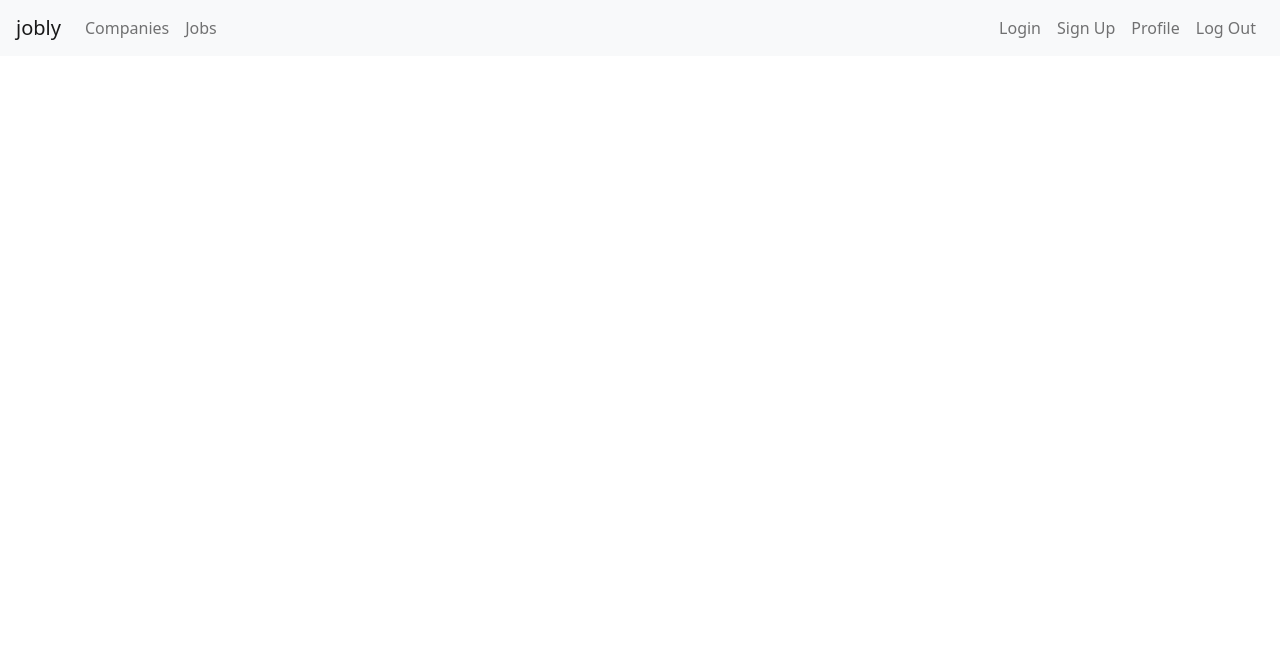
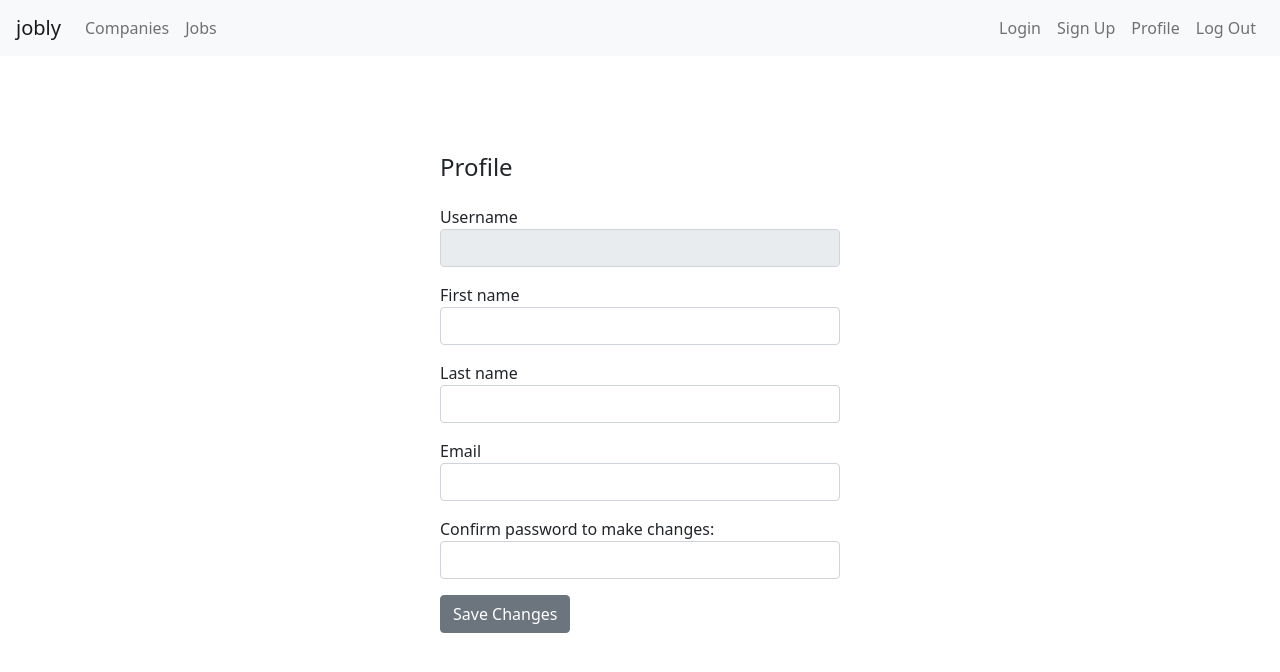
Before and after one commit to fan777/jobly-frontend, a React (Create React App) app: page /profile in a window 1280 px wide. Shown: the top 672 px of the page. Built offline with nearby package versions, Linux system fonts and the light colour scheme; no server answers.

Commit message:
created form templates

```diff
--- a/src/Home.js
+++ /dev/null
@@ -1,9 +0,0 @@
-function Home() {
-  return (
-    <div>
-
-    </div>
-  )
-}
-
-export default Home
--- a/src/Routes.js
+++ b/src/Routes.js
@@ -1,38 +1,24 @@
 import { Route, Switch } from 'react-router-dom';
 
-import Home from './Home';
+import Home from './home/Home';
 import LoginForm from './users/LoginForm';
+import ProfileForm from './users/ProfileForm';
 import SignupForm from './users/SignupForm';
 import CompanyList from './companies/CompanyList';
 import CompanyDetail from './companies/CompanyDetail';
 import JobList from './jobs/JobList';
-import ProfileForm from './users/ProfileForm';
 
 const Routes = () => {
   return (
     <Switch>
-      <Route exact path='/'>
-        <Home />
-      </Route>
-      <Route exact path='/login'>
-        <LoginForm />
-      </Route>
-      <Route exact path='/signup'>
-        <SignupForm />
-      </Route>
-      <Route exact path='/companies'>
-        <CompanyList />
-      </Route>
-      <Route exact path='/companies/:handle'>
-        <CompanyDetail />
-      </Route>
-      <Route exact path='/jobs'>
-        <JobList />
-      </Route>
-      <Route path='/profile'>
-        <ProfileForm />
-      </Route>
-    </Switch>
+      <Route exact path='/' component={Home} />
+      <Route exact path='/login' component={LoginForm} />
+      <Route exact path='/signup' component={SignupForm} />
+      <Route exact path='/companies' component={CompanyList} />
+      <Route exact path='/companies/:handle' component={CompanyDetail} />
+      <Route exact path='/jobs' component={JobList} />
+      <Route path='/profile' component={ProfileForm} />
+    </Switch >
   )
 }
 
--- a/src/SearchForm.js
+++ b/src/SearchForm.js
@@ -15,19 +15,17 @@ const SearchForm = ({ searchFunc }) => {
 
   const handleSubmit = e => {
     e.preventDefault();
-    searchFunc(formData.search)
+    searchFunc(formData.search ? formData.search : undefined)
     setFormData(initialState);
   }
 
   return (
-    <div>
     <Form onSubmit={handleSubmit}>
       <InputGroup>
         <Input type="text" name="search" id="search" placeholder="Enter search term" value={formData.search} onChange={handleChange} />
         <InputGroupAddon addonType="append"><Button>Submit</Button></InputGroupAddon>
       </InputGroup>
     </Form>
-    </div>
   )
 }
 
--- a/src/companies/CompanyList.js
+++ b/src/companies/CompanyList.js
@@ -2,8 +2,8 @@ import { useState, useEffect } from 'react';
 import { Container, Row, Col } from 'reactstrap';
 
 import JoblyApi from '../api/api';
+import CompanyCard from './CompanyCard';
 import SearchForm from '../SearchForm';
-import CompanyCard from './CompanyCard';
 
 const CompanyList = () => {
   const [companies, setCompanies] = useState([]);
@@ -22,7 +22,7 @@ const CompanyList = () => {
       <SearchForm searchFunc={getCompanies} />
       {companies && companies.length > 0
         ? companies.map(company => (<CompanyCard key={company.handle} company={company} />))
-        : (<Row className="my-4"><Col>No jobs found</Col></Row>)}
+        : (<Row className="my-4"><Col>Sorry, no companies were found!</Col></Row>)}
     </Container>
   )
 }
--- /dev/null
+++ b/src/home/Home.css
@@ -0,0 +1,6 @@
+.Home {
+  height: calc(100vh - 150px);
+  display: flex;
+  align-items: center;
+  justify-content: center;
+}
--- /dev/null
+++ b/src/home/Home.js
@@ -0,0 +1,20 @@
+import { Container, Row, Col, Button } from 'reactstrap';
+
+import './Home.css'
+
+function Home() {
+  return (
+    <Container className="Home text-center">
+      <Row>
+        <Col>
+          <h1 className="my-4">Jobly</h1>
+          <p>All the jobs in one, convenient place.</p>
+          <Button className="mx-2">Log in</Button><Button className="mx-2">Sign up</Button>
+          <h5>Welcome Back</h5>
+        </Col>
+      </Row>
+    </Container >
+  )
+}
+
+export default Home
--- a/src/jobs/JobList.js
+++ b/src/jobs/JobList.js
@@ -2,8 +2,8 @@ import { useState, useEffect } from 'react';
 import { Container, Row, Col } from 'reactstrap';
 
 import JoblyApi from '../api/api';
+import JobCard from './JobCard';
 import SearchForm from '../SearchForm';
-import JobCard from './JobCard';
 
 const JobList = () => {
   const [jobs, setJobs] = useState([]);
@@ -22,7 +22,7 @@ const JobList = () => {
       <SearchForm searchFunc={getJobs} />
       {jobs && jobs.length > 0
         ? jobs.map(job => (<JobCard key={job.id} job={job} />))
-        : (<Row className="my-4"><Col>No jobs found</Col></Row>)}
+        : (<Row className="my-4"><Col>Sorry, no jobs were found!</Col></Row>)}
     </Container>
   )
 }
--- /dev/null
+++ b/src/users/Form.css
@@ -0,0 +1,10 @@
+.FormContainer {
+  height: calc(100vh - 150px);
+  display: flex;
+  align-items: center;
+  justify-content: center;
+}
+
+.Form {
+  width: 400px;
+}
--- a/src/users/LoginForm.js
+++ b/src/users/LoginForm.js
@@ -1,8 +1,27 @@
+import { Container, Row, Col, Form, FormGroup, Label, Input, Button } from 'reactstrap';
+
+import './Form.css';
+
 const LoginForm = () => {
   return (
-    <div>
-
-    </div>
+    <Container className="FormContainer">
+      <Row>
+        <Col>
+          <h4 className="my-4">Log In</h4>
+          <Form className="Form">
+            <FormGroup>
+              <Label for="username">Username</Label>
+              <Input type="text" name="username" id="username" />
+            </FormGroup>
+            <FormGroup className="my-3">
+              <Label for="password">Password</Label>
+              <Input type="password" name="password" id="password" />
+            </FormGroup>
+            <Button>Submit</Button>
+          </Form>
+        </Col>
+      </Row>
+    </Container>
   )
 }
 
--- a/src/users/ProfileForm.js
+++ b/src/users/ProfileForm.js
@@ -1,8 +1,39 @@
+import { Container, Row, Col, Form, FormGroup, Label, Input, Button } from 'reactstrap';
+
+import './Form.css';
+
 const ProfileForm = () => {
   return (
-    <div>
-
-    </div>
+    <Container className="FormContainer">
+      <Row>
+        <Col>
+          <h4 className="my-4">Profile</h4>
+          <Form className="Form">
+            <FormGroup>
+              <Label for="username">Username</Label>
+              <Input type="text" name="username" id="username" disabled />
+            </FormGroup>
+            <FormGroup className="my-3">
+              <Label for="first_name">First name</Label>
+              <Input type="text" name="first_name" id="first_name" />
+            </FormGroup>
+            <FormGroup className="my-3">
+              <Label for="last_name">Last name</Label>
+              <Input type="text" name="last_name" id="last_name" />
+            </FormGroup>
+            <FormGroup className="my-3">
+              <Label for="emai">Email</Label>
+              <Input type="email" name="emai" id="emai" />
+            </FormGroup>
+            <FormGroup className="my-3">
+              <Label for="password">Confirm password to make changes:</Label>
+              <Input type="password" name="password" id="password" />
+            </FormGroup>
+            <Button>Save Changes</Button>
+          </Form>
+        </Col>
+      </Row>
+    </Container>
   )
 }
 
--- a/src/users/SignupForm.js
+++ b/src/users/SignupForm.js
@@ -1,8 +1,39 @@
+import { Container, Row, Col, Form, FormGroup, Label, Input, Button } from 'reactstrap';
+
+import './Form.css';
+
 const SignupForm = () => {
   return (
-    <div>
-
-    </div>
+    <Container className="FormContainer">
+      <Row>
+        <Col>
+          <h4 className="my-4">Sign up</h4>
+          <Form className="Form">
+            <FormGroup>
+              <Label for="username">Username</Label>
+              <Input type="text" name="username" id="username" />
+            </FormGroup>
+            <FormGroup className="my-3">
+              <Label for="password">Password</Label>
+              <Input type="password" name="password" id="password" />
+            </FormGroup>
+            <FormGroup className="my-3">
+              <Label for="first_name">First name</Label>
+              <Input type="text" name="first_name" id="first_name" />
+            </FormGroup>
+            <FormGroup className="my-3">
+              <Label for="last_name">Last name</Label>
+              <Input type="text" name="last_name" id="last_name" />
+            </FormGroup>
+            <FormGroup className="my-3">
+              <Label for="emai">Email</Label>
+              <Input type="email" name="email" id="email" />
+            </FormGroup>
+            <Button>Submit</Button>
+          </Form>
+        </Col>
+      </Row>
+    </Container>
   )
 }
 
```
Lines whose indentation alone changed are shown as unchanged.
